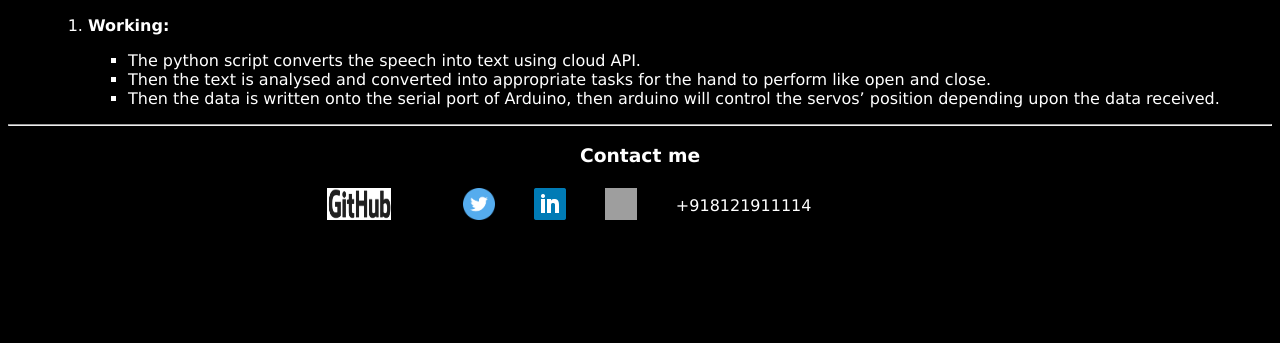
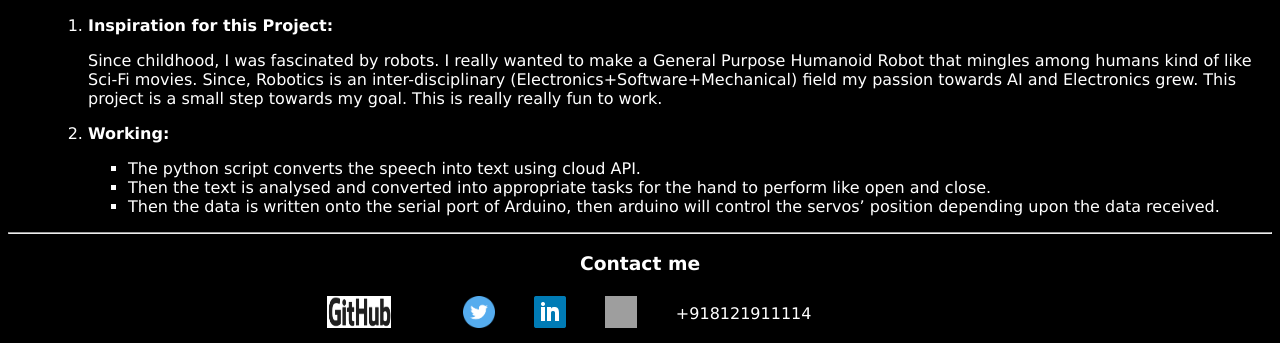
Before and after one commit to abhishekyana/abhishekyana.github.io, a Jekyll site: the page portfolio/index.html, which Jekyll copies as it is, in a window 1280 px wide and 900 px high, scrolled down 1870 px, cut to the strip 557-900 px from the top of the window. Built offline with Jekyll 4.4.1, drawn with Linux system fonts in a browser that asks for light colours; before the commit the page ends 2662 px from its top, so only the background shows below that; grey boxes are pictures that could not be loaded.

Commit message:
Updated the data

```diff
--- a/portfolio/index.html
+++ b/portfolio/index.html
@@ -81,6 +81,8 @@
 <h3><li>Robotic Arm with Improved Dexterity Controlled with Speech Commands:<a href="https://www.linkedin.com/feed/update/urn:li:activity:6443700278431674368">Post Link</a></li></h3>
 <div align="center" id='youtube_video'><iframe width="560" height="315" src="https://www.youtube.com/embed/gInu9hurzfw" frameborder="0" allow="autoplay; encrypted-media" allowfullscreen></iframe></div>
     <ol>
+    <li><p><b>Inspiration for this Project:</b></p></li>
+    <p>Since childhood, I was fascinated by robots. I really wanted to make a General Purpose Humanoid Robot that mingles among humans kind of like Sci-Fi movies. Since, Robotics is an inter-disciplinary (Electronics+Software+Mechanical) field my passion towards AI and Electronics grew. This project is a small step towards my goal. This is really really fun to work. </p>
     <li><p><b>Working:</b></p></li>
     <ul>
         <li>The python script converts the speech into text using cloud API.</li>
@@ -88,8 +90,6 @@
         <li>Then the data is written onto the serial port of Arduino, then arduino will control the servos’ position depending upon the data received. </li>
     </ul>
     </ol>
-
-
 </ol>
 </div>
 <hr>
```
